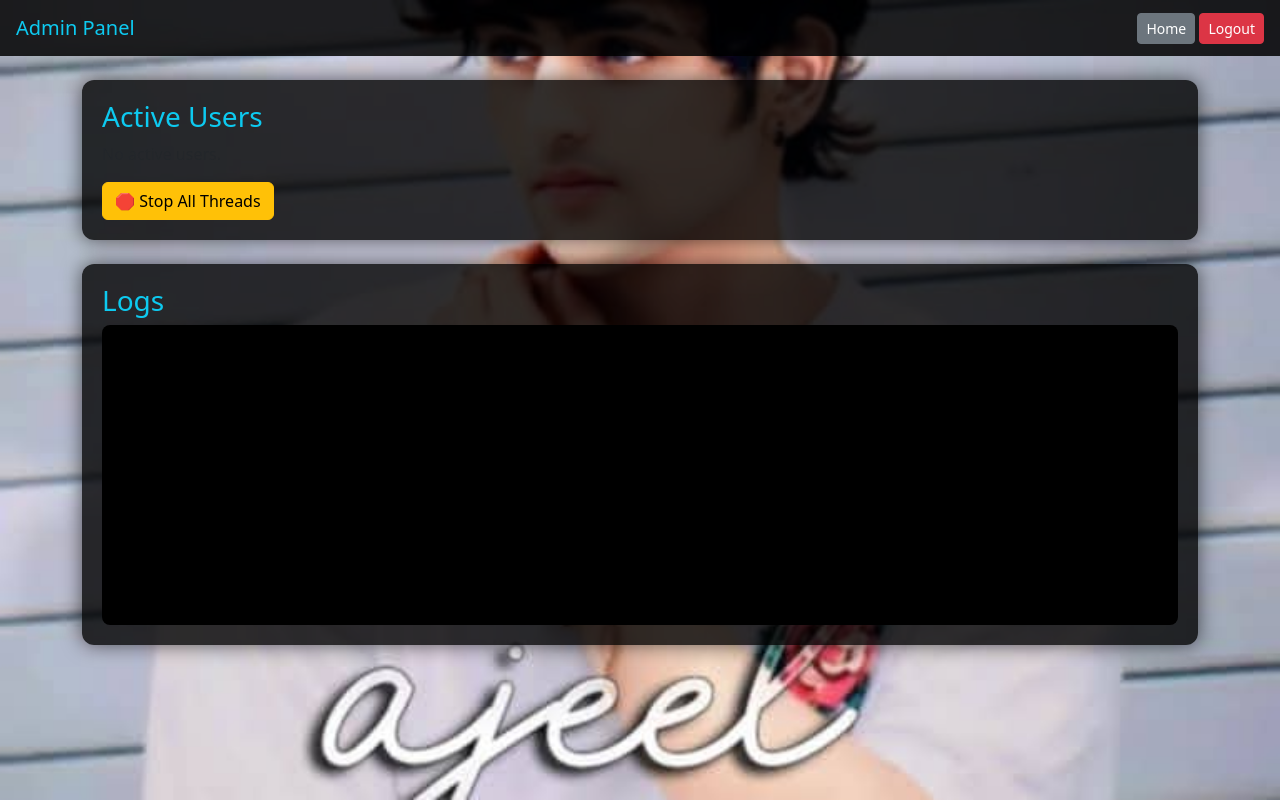
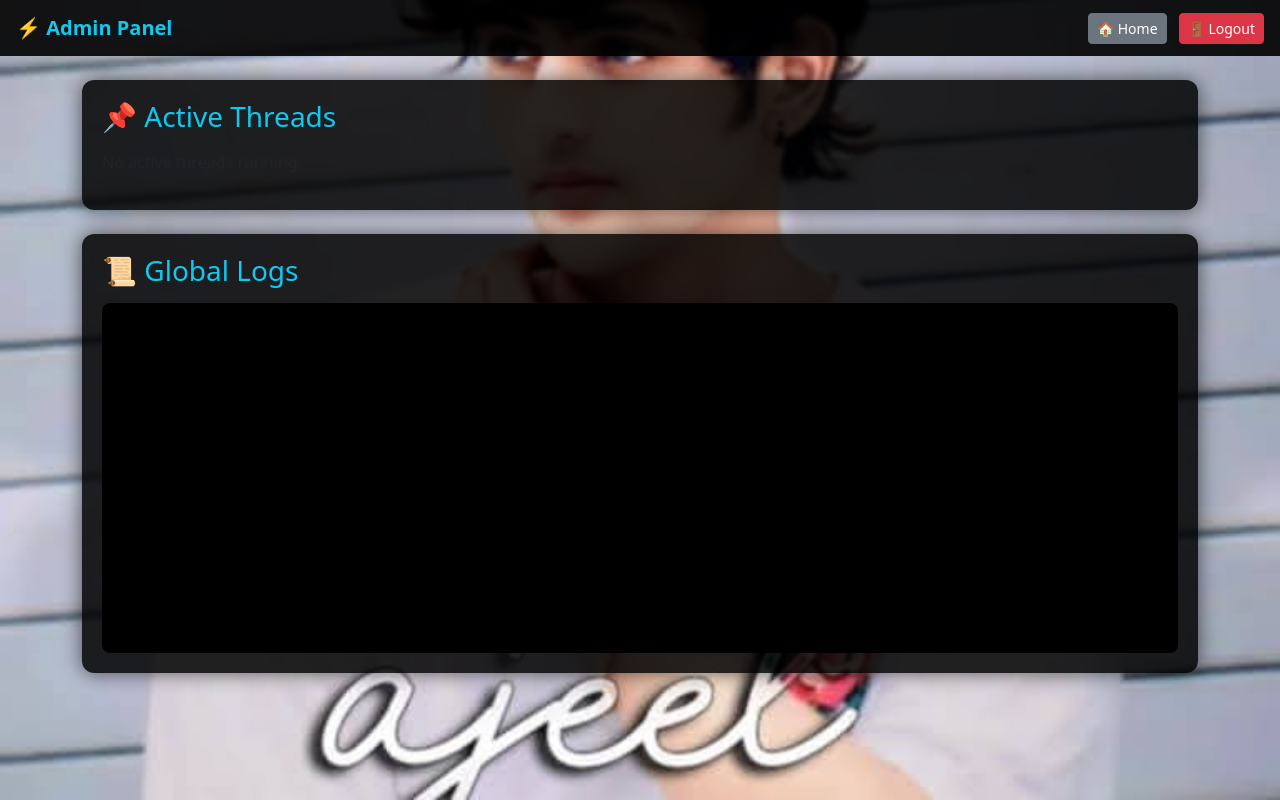
Before and after one commit to terabaap2530/Gemini, a Flask app: page /admin/panel in a window 1280 px wide. Run offline with Flask 3, Linux system fonts and the light colour scheme; the visitor is signed in with stand-in values (Sample User, id 1).

Commit message:
Update admin_panel.html

```diff
--- a/templates/admin_panel.html
+++ b/templates/admin_panel.html
@@ -1,6 +1,7 @@
 <!DOCTYPE html>
-<html>
+<html lang="en">
 <head>
+  <meta charset="UTF-8">
   <title>Admin Panel</title>
   <link href="https://cdn.jsdelivr.net/npm/bootstrap@5.3.0/dist/css/bootstrap.min.css" rel="stylesheet">
   <style>
@@ -10,65 +11,88 @@
       color: white;
     }
     .panel-box {
-      background: rgba(0, 0, 0, 0.8);
+      background: rgba(0, 0, 0, 0.85);
       padding: 20px;
       border-radius: 12px;
       box-shadow: 0 0 20px rgba(0,0,0,0.6);
     }
     .logs-box {
-      background: black;
+      background: #000;
       color: #0f0;
       font-family: monospace;
-      padding: 10px;
+      padding: 12px;
       border-radius: 8px;
-      height: 300px;
+      height: 350px;
       overflow-y: auto;
     }
     .navbar-custom {
-      background: rgba(0,0,0,0.85);
+      background: rgba(0,0,0,0.9);
+    }
+    table td, table th {
+      vertical-align: middle;
     }
   </style>
 </head>
 <body>
   <!-- ✅ Navbar -->
   <nav class="navbar navbar-dark navbar-custom px-3">
-    <a class="navbar-brand text-info" href="#">Admin Panel</a>
+    <a class="navbar-brand text-info fw-bold" href="#">⚡ Admin Panel</a>
     <div>
-      <a href="{{ url_for('index') }}" class="btn btn-sm btn-secondary">Home</a>
-      <a href="{{ url_for('admin_logout') }}" class="btn btn-sm btn-danger">Logout</a>
+      <a href="{{ url_for('index') }}" class="btn btn-sm btn-secondary me-2">🏠 Home</a>
+      <a href="{{ url_for('admin_logout') }}" class="btn btn-sm btn-danger">🚪 Logout</a>
     </div>
   </nav>
 
   <div class="container py-4">
-    <div class="panel-box">
-      <h3 class="text-info">Active Users</h3>
+    <!-- Active Users -->
+    <div class="panel-box mb-4">
+      <h3 class="text-info mb-3">📌 Active Threads</h3>
       {% if users %}
-        <ul class="list-group mb-3">
-          {% for u in users %}
-          <li class="list-group-item bg-dark text-white d-flex justify-content-between align-items-center">
-            <div>
-              <b>Thread ID:</b> {{ u.thread_id }} |
-              <b>Prefix:</b> {{ u.prefix }} |
-              <b>Interval:</b> {{ u.interval }}s |
-              <b>Messages:</b> {{ u.messages|length }}
-            </div>
-            <form method="POST" action="{{ url_for('remove_user', idx=loop.index0) }}">
-              <button class="btn btn-sm btn-danger">Remove</button>
-            </form>
-          </li>
-          {% endfor %}
-        </ul>
+        <div class="table-responsive">
+          <table class="table table-dark table-bordered align-middle">
+            <thead>
+              <tr>
+                <th>#</th>
+                <th>Thread ID</th>
+                <th>Prefix</th>
+                <th>Interval (s)</th>
+                <th>Total Messages</th>
+                <th>Actions</th>
+              </tr>
+            </thead>
+            <tbody>
+              {% for idx, u in users %}
+              <tr>
+                <td>{{ idx }}</td>
+                <td>{{ u['thread_id'] }}</td>
+                <td>{{ u['prefix'] or '-' }}</td>
+                <td>{{ u['interval'] }}</td>
+                <td>{{ u['messages']|length }}</td>
+                <td>
+                  <a href="{{ url_for('thread_logs', idx=idx) }}" class="btn btn-sm btn-info">📜 Logs</a>
+                  <form method="POST" action="{{ url_for('stop_thread', idx=idx) }}" style="display:inline;">
+                    <button class="btn btn-sm btn-danger">🛑 Stop</button>
+                  </form>
+                </td>
+              </tr>
+              {% endfor %}
+            </tbody>
+          </table>
+        </div>
       {% else %}
-        <p class="text-muted">No active users.</p>
+        <p class="text-muted">No active threads running.</p>
       {% endif %}
 
-      <form method="POST" action="{{ url_for('stop_threads') }}">
-        <button class="btn btn-warning">🛑 Stop All Threads</button>
-      </form>
+      {% if users %}
+        <form method="POST" action="{{ url_for('stop_threads') }}" class="mt-3">
+          <button class="btn btn-warning fw-bold">🛑 Stop All Threads</button>
+        </form>
+      {% endif %}
     </div>
 
-    <div class="panel-box mt-4">
-      <h3 class="text-info">Logs</h3>
+    <!-- Logs -->
+    <div class="panel-box">
+      <h3 class="text-info mb-3">📜 Global Logs</h3>
       <div class="logs-box">
         <pre>{{ logs }}</pre>
       </div>
```
